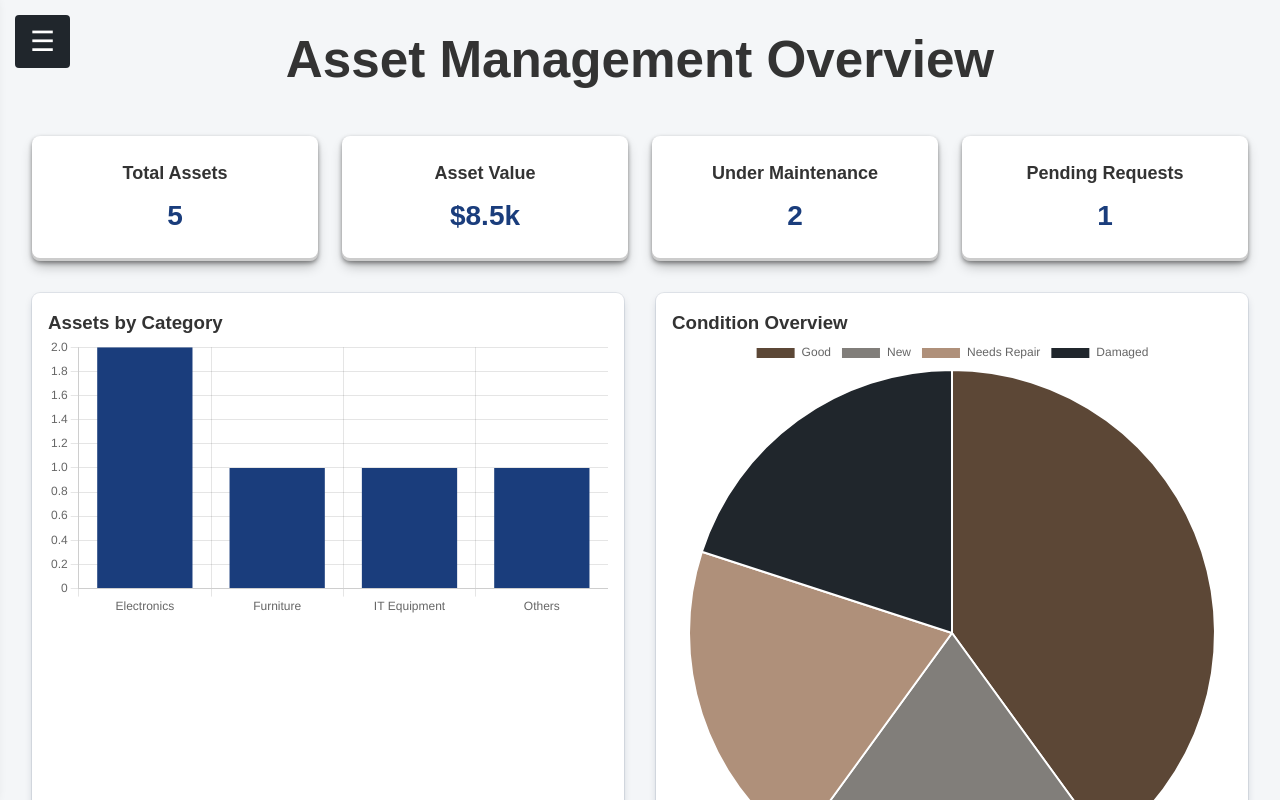
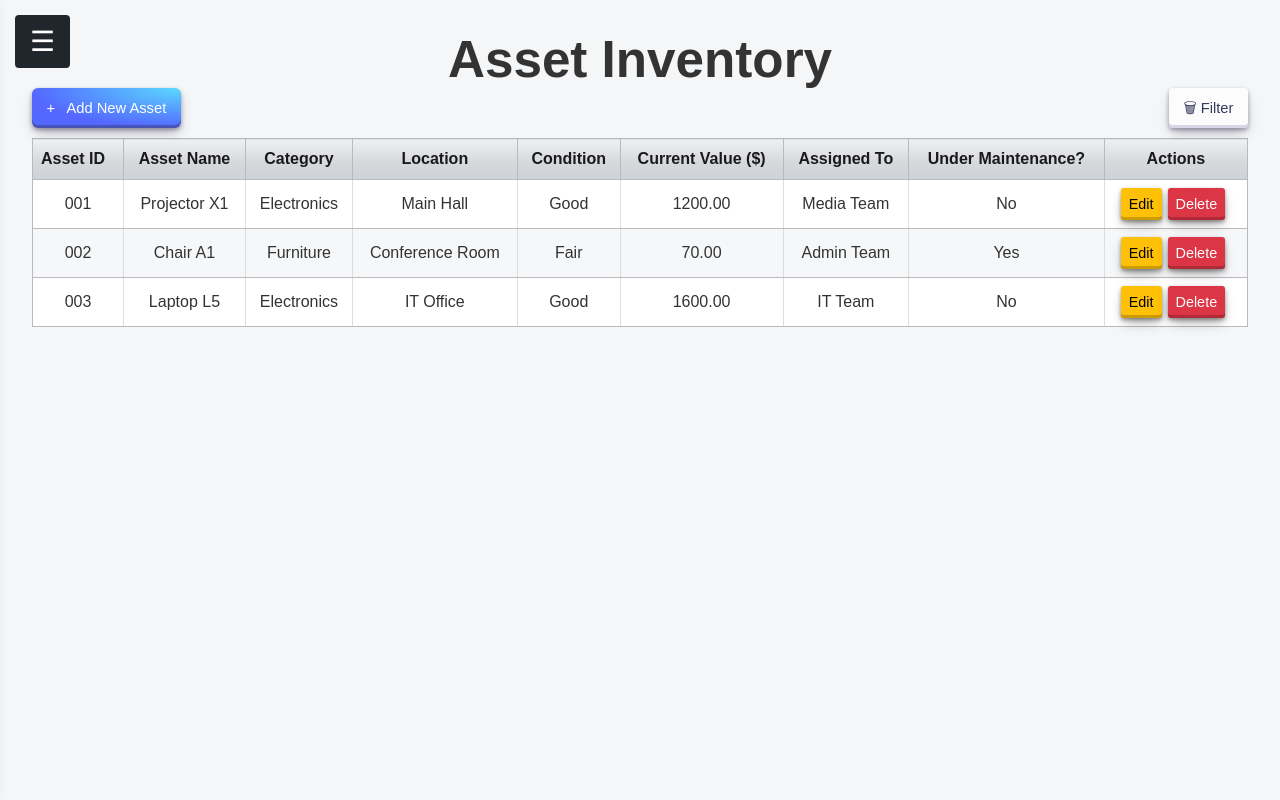
Before and after one commit to joymundia98/Shield_dev, a React (Vite) app in the folder client/: page /assets/assets in a window 1280 px wide. Shown: the top 800 px of the page. Built offline with nearby package versions, Linux system fonts and the light colour scheme.

Commit message:
asset inventory is working

```diff
--- a/client/src/App.tsx
+++ b/client/src/App.tsx
@@ -21,6 +21,9 @@ import ClassDashboard from "./pages/class/dashboard";
 
 // NEW — Asset Module Dashboard
 import AssetDashboard from "./pages/assets/dashboard";
+
+// Asset Module Functional Pages
+import AssetsPage from "./pages/assets/assets";
 
 import { AuthProvider } from "./context/AuthContext";
 
@@ -83,10 +86,10 @@ function App() {
           {/* ------------------------------
                        ASSETS MODULE
           --------------------------------*/}
-          <Route path="/assets/assets" element={<AssetDashboard />} />
-          <Route path="/assets/depreciation" element={<AssetDashboard />} />
-          <Route path="/assets/maintenance" element={<AssetDashboard />} />
-          <Route path="/assets/categories" element={<AssetDashboard />} />
+          <Route path="/assets/assets" element={<AssetsPage />} />
+          <Route path="/assets/depreciation" element={<AssetsPage />} />
+          <Route path="/assets/maintenance" element={<AssetsPage />} />
+          <Route path="/assets/categories" element={<AssetsPage />} />
 
           {/* ------------------------------
                     PROGRAMS SUB-ROUTES
--- /dev/null
+++ b/client/src/pages/assets/assets.tsx
@@ -0,0 +1,212 @@
+import React, { useState, useMemo, useEffect } from "react";
+import { useNavigate } from "react-router-dom";
+import "../../styles/global.css";
+
+interface Asset {
+  id: string;
+  name: string;
+  category: string;
+  location: string;
+  condition: string;
+  assignedTo: string;
+  initialValue: number;
+  currentValue: number;
+  depreciationRate: number;
+  underMaintenance: boolean;
+}
+
+const AssetsPage: React.FC = () => {
+  const navigate = useNavigate();
+  const [sidebarOpen, setSidebarOpen] = useState(false);
+
+  const [inventory, setInventory] = useState<Asset[]>([
+    { id: "001", name: "Projector X1", category: "Electronics", location: "Main Hall", condition: "Good", assignedTo: "Media Team", initialValue: 1500, currentValue: 1200, depreciationRate: 20, underMaintenance: false },
+    { id: "002", name: "Chair A1", category: "Furniture", location: "Conference Room", condition: "Fair", assignedTo: "Admin Team", initialValue: 100, currentValue: 70, depreciationRate: 30, underMaintenance: true },
+    { id: "003", name: "Laptop L5", category: "Electronics", location: "IT Office", condition: "Good", assignedTo: "IT Team", initialValue: 2000, currentValue: 1600, depreciationRate: 20, underMaintenance: false },
+  ]);
+
+  // ------------------- Filters -------------------
+  const [filter, setFilter] = useState({
+    condition: "",
+    category: "",
+    maintenance: ""
+  });
+
+  const [tempFilter, setTempFilter] = useState(filter);
+  const [showFilterPopup, setShowFilterPopup] = useState(false);
+
+  const openFilter = () => {
+    setTempFilter(filter); // Reset popup selections to applied filter
+    setShowFilterPopup(true);
+  };
+  const closeFilter = () => setShowFilterPopup(false);
+  const handleApplyFilter = () => {
+    setFilter(tempFilter);
+    closeFilter();
+  };
+  const handleClearFilter = () => {
+    setFilter({ condition: "", category: "", maintenance: "" });
+    setTempFilter({ condition: "", category: "", maintenance: "" });
+    closeFilter();
+  };
+
+  // ------------------- Sidebar -------------------
+  const toggleSidebar = () => setSidebarOpen(!sidebarOpen);
+
+  useEffect(() => {
+    if (sidebarOpen) document.body.classList.add("sidebar-open");
+    else document.body.classList.remove("sidebar-open");
+  }, [sidebarOpen]);
+
+  // ------------------- Filtered Inventory -------------------
+  const filteredInventory = useMemo(() => {
+    return inventory.filter(item => {
+      if (filter.condition && item.condition !== filter.condition) return false;
+      if (filter.category && item.category !== filter.category) return false;
+      if (filter.maintenance) {
+        if (filter.maintenance === "Yes" && !item.underMaintenance) return false;
+        if (filter.maintenance === "No" && item.underMaintenance) return false;
+      }
+      return true;
+    });
+  }, [inventory, filter]);
+
+  // ------------------- Handlers -------------------
+  const handleAdd = () => navigate("/assets/add");
+  const handleEdit = (id: string) => navigate(`/assets/edit/${id}`);
+  const handleDelete = (id: string) => {
+    if (window.confirm("Are you sure you want to delete this asset?")) {
+      setInventory(prev => prev.filter(a => a.id !== id));
+    }
+  };
+
+  return (
+    <div className="dashboard-wrapper">
+      {/* Hamburger */}
+      <button className="hamburger" onClick={toggleSidebar}>
+        &#9776;
+      </button>
+
+      {/* Sidebar */}
+      <div className={`sidebar ${sidebarOpen ? "sidebar-open" : ""}`} id="sidebar">
+        <div className="close-wrapper">
+          <div className="toggle close-btn">
+            <input
+              type="checkbox"
+              id="closeSidebarButton"
+              checked={sidebarOpen}
+              onChange={toggleSidebar}
+            />
+            <span className="button"></span>
+            <span className="label">X</span>
+          </div>
+        </div>
+
+        <h2>ASSET MANAGER</h2>
+        <a href="/assets/dashboard">Dashboard</a>
+        <a href="/assets/assets" className="active">Asset Inventory</a>
+        <a href="/assets/depreciation">Depreciation Info</a>
+        <a href="/assets/maintenance">Maintenance</a>
+        <a href="/assets/categories">Categories</a>
+
+        <hr className="sidebar-separator" />
+        <a href="/dashboard" className="return-main">← Back to Main Dashboard</a>
+        <a
+          href="/"
+          className="logout-link"
+          onClick={(e) => {
+            e.preventDefault();
+            localStorage.clear();
+            navigate("/");
+          }}
+        >
+          ➜] Logout
+        </a>
+      </div>
+
+      {/* Main Content */}
+      <div className="dashboard-content">
+        <h1>Asset Inventory</h1>
+
+        {/* Add + Filter Buttons */}
+        <div className="table-header" style={{ display: "flex", justifyContent: "space-between", alignItems: "center" }}>
+          <button className="add-btn" onClick={handleAdd}>+ &nbsp; Add New Asset</button>
+          <button className="filter-btn" onClick={openFilter}>&#x1F5D1; Filter</button>
+        </div>
+
+        {/* Asset Table */}
+        <table className="responsive-table">
+          <thead>
+            <tr>
+              <th>Asset ID</th>
+              <th>Asset Name</th>
+              <th>Category</th>
+              <th>Location</th>
+              <th>Condition</th>
+              <th>Current Value ($)</th>
+              <th>Assigned To</th>
+              <th>Under Maintenance?</th>
+              <th>Actions</th>
+            </tr>
+          </thead>
+          <tbody>
+            {filteredInventory.map(asset => (
+              <tr key={asset.id}>
+                <td data-title="Asset ID">{asset.id}</td>
+                <td data-title="Asset Name">{asset.name}</td>
+                <td data-title="Category">{asset.category}</td>
+                <td data-title="Location">{asset.location}</td>
+                <td data-title="Condition">{asset.condition}</td>
+                <td data-title="Current Value ($)">{asset.currentValue.toFixed(2)}</td>
+                <td data-title="Assigned To">{asset.assignedTo}</td>
+                <td data-title="Under Maintenance?">{asset.underMaintenance ? "Yes" : "No"}</td>
+                <td className="actions" data-title="Actions">
+                  <button className="edit-btn" onClick={() => handleEdit(asset.id)}>Edit</button>
+                  <button className="delete-btn" onClick={() => handleDelete(asset.id)}>Delete</button>
+                </td>
+              </tr>
+            ))}
+          </tbody>
+        </table>
+
+        {/* Filter Popup */}
+        <div className="overlay" style={{ display: showFilterPopup ? "block" : "none" }} onClick={closeFilter}></div>
+        <div className="filter-popup" style={{ display: showFilterPopup ? "block" : "none" }}>
+          <h3>Filter Assets</h3>
+          <label>
+            Condition:
+            <select value={tempFilter.condition} onChange={(e) => setTempFilter(prev => ({ ...prev, condition: e.target.value }))}>
+              <option value="">All</option>
+              <option value="Good">Good</option>
+              <option value="Fair">Fair</option>
+              <option value="Poor">Poor</option>
+            </select>
+          </label>
+          <label>
+            Category:
+            <select value={tempFilter.category} onChange={(e) => setTempFilter(prev => ({ ...prev, category: e.target.value }))}>
+              <option value="">All</option>
+              <option value="Electronics">Electronics</option>
+              <option value="Furniture">Furniture</option>
+              <option value="Stationery">Stationery</option>
+            </select>
+          </label>
+          <label>
+            Under Maintenance:
+            <select value={tempFilter.maintenance} onChange={(e) => setTempFilter(prev => ({ ...prev, maintenance: e.target.value }))}>
+              <option value="">All</option>
+              <option value="Yes">Yes</option>
+              <option value="No">No</option>
+            </select>
+          </label>
+          <div className="filter-popup-buttons">
+            <button className="add-btn" onClick={handleApplyFilter}>Apply Filter</button>
+            <button className="delete-btn" onClick={handleClearFilter}>Clear All</button>
+          </div>
+        </div>
+      </div>
+    </div>
+  );
+};
+
+export default AssetsPage;
--- a/client/src/pages/assets/dashboard.tsx
+++ b/client/src/pages/assets/dashboard.tsx
@@ -1,6 +1,6 @@
 import React, { useEffect, useMemo, useRef, useState } from "react";
+import { useNavigate, Link } from "react-router-dom";
 import Chart from "chart.js/auto";
-import { useNavigate } from "react-router-dom";
 import "../../styles/global.css";
 
 interface Asset {
@@ -127,11 +127,12 @@ const AssetDashboard: React.FC = () => {
         </div>
 
         <h2>ASSET MANAGER</h2>
-        <a href="/assets/dashboard" className="active">Dashboard</a>
-        <a href="/assets/assets">Asset Inventory</a>
-        <a href="/assets/depreciation">Depreciation Info</a>
-        <a href="/assets/maintenance">Maintenance</a>
-        <a href="/assets/categories">Categories</a>
+
+        <Link to="/assets/dashboard" className="active">Dashboard</Link>
+        <Link to="/assets/assets">Asset Inventory</Link>
+        <Link to="/assets/depreciation">Depreciation Info</Link>
+        <Link to="/assets/maintenance">Maintenance</Link>
+        <Link to="/assets/categories">Categories</Link>
 
         <hr className="sidebar-separator" />
         <a href="/dashboard" className="return-main">← Back to Main Dashboard</a>
```
